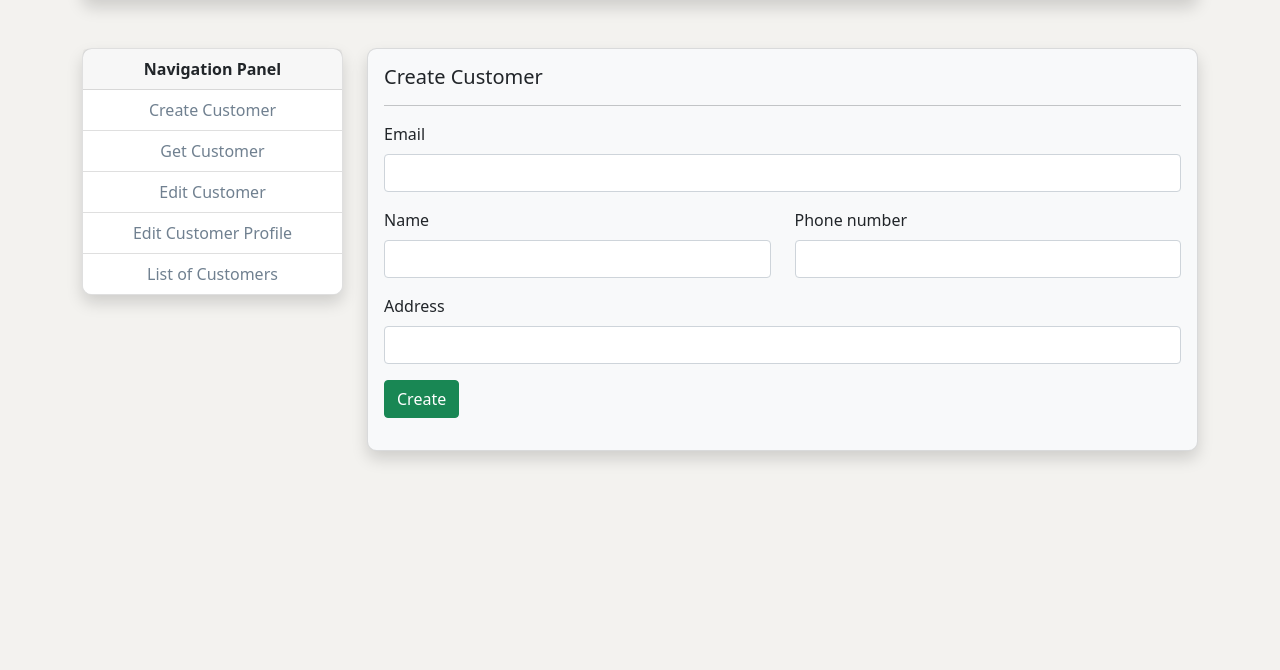
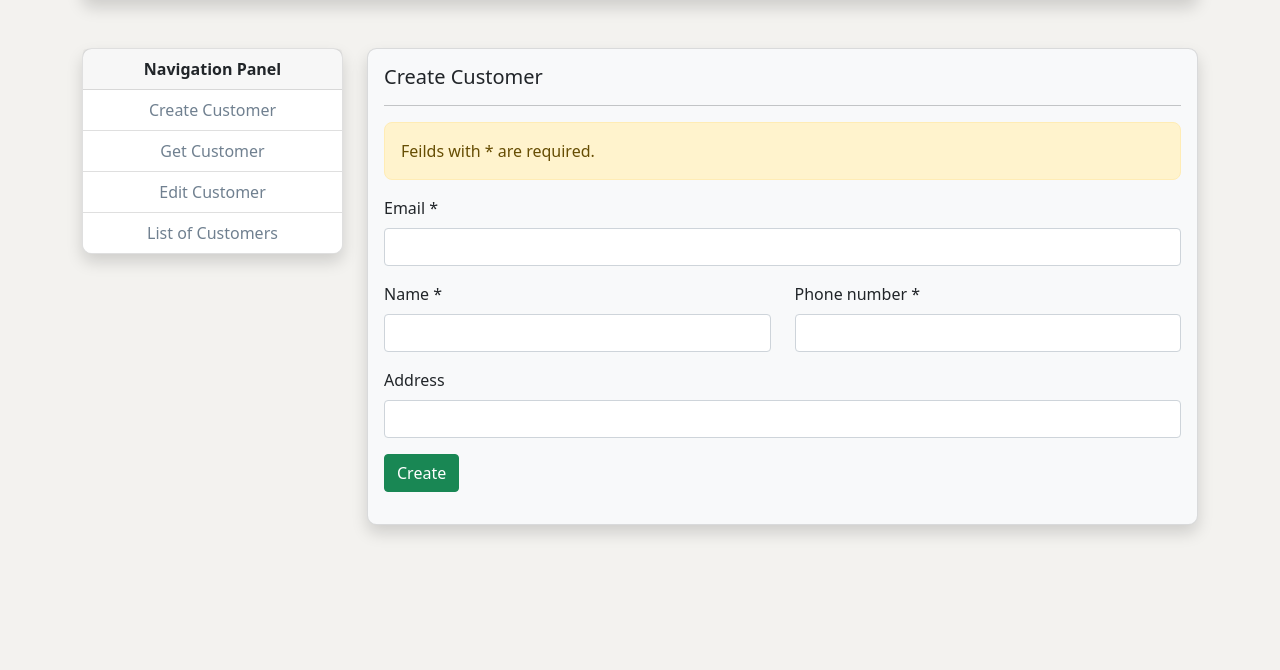
Before and after one commit to mahdi-darvish/Car-Insurance-System-UML, a Django app: page /customer/add in a window 1280 px wide. Shown: the part 138-808 px from the top of the page. Run offline with Django 4.2, Linux system fonts and the light colour scheme.

Commit message:
add messages and validation

```diff
--- a/car_insurance/main/static/css/style.css
+++ b/car_insurance/main/static/css/style.css
@@ -28,3 +28,7 @@ a {
 .active{
   border-radius: 0.5rem!important;
 }
+
+.alert{
+  border-radius: 0.5rem!important;
+}
--- /dev/null
+++ b/car_insurance/main/static/js/main.js
@@ -0,0 +1,20 @@
+// Example starter JavaScript for disabling form submissions if there are invalid fields
+(function () {
+    'use strict'
+
+    // Fetch all the forms we want to apply custom Bootstrap validation styles to
+    var forms = document.querySelectorAll('.needs-validation')
+
+    // Loop over them and prevent submission
+    Array.prototype.slice.call(forms)
+      .forEach(function (form) {
+        form.addEventListener('submit', function (event) {
+          if (!form.checkValidity()) {
+            event.preventDefault()
+            event.stopPropagation()
+          }
+
+          form.classList.add('was-validated')
+        }, false)
+      })
+  })()
--- a/car_insurance/main/templates/Customer/create.html
+++ b/car_insurance/main/templates/Customer/create.html
@@ -1,31 +1,45 @@
 {% extends 'Customer/index.html' %}
 
 {% block customerCreate %}
+
 <div class="card bg-light mb-3">
     <div class="card-body">
       <h5 class="card-title">Create Customer</h5>
       <hr />
-      <form action='/customer/add' method='POST'>
+      <div class="alert alert-warning" role="alert">
+        Feilds with * are required.
+      </div>
+      <form class="needs-validation" novalidate action='/customer/add' method='POST'>
         {% csrf_token %}
         <div class="col-md-12 mb-3">
-          <label for="Eamil" class="form-label">Email</label>
-          <input type="email" class="form-control" name="email" />
+          <label for="Eamil" class="form-label">Email *</label>
+          <input type="email" class="form-control" name="email" required />
+          <div class="invalid-feedback">
+            Please Enter the Email Address.
+          </div>
         </div>
         <div class="row mb-3">
           <div class="col-md-6">
-            <label for="name" class="form-label">Name</label>
+            <label for="name" class="form-label">Name *</label>
             <input
               type="text"
               class="form-control"
               name="name"
               aria-describedby="name"
+              required
             />
+            <div class="invalid-feedback">
+              Please Enter Customer Name.
+            </div>
           </div>
           <div class="col-md-6">
             <label for="phone" class="form-label"
-              >Phone number</label
+              >Phone number *</label
             >
-            <input type="number" class="form-control" name="phone" />
+            <input type="number" class="form-control" name="phone" required />
+            <div class="invalid-feedback">
+              Please Enter Phone Number.
+            </div>
           </div>
         </div>
         <div class="col-md-12 mb-3">
@@ -34,6 +48,16 @@
         </div>
         <button type="submit" class="btn btn-success">Create</button>
       </form>
+      {% if error %}
+      <div class="alert alert-danger" role="alert">
+        {{error}}
+      </div>
+      {% endif %}
+      {% if success %}
+      <div class="alert alert-success" role="alert">
+        {{success}}
+      </div>
+      {% endif %}
     </div>
   </div>
   {% endblock %}
--- a/car_insurance/main/templates/Customer/index.html
+++ b/car_insurance/main/templates/Customer/index.html
@@ -4,19 +4,19 @@
   <div class="card text-center">
     <div class="card-header fw-bold">Navigation Panel</div>
     <ul class="list-group list-group-flush">
-      <li class="list-group-item">
+      <li class="list-group-item list-group-item-action">
         <a href="/customer/add">Create Customer</a>
       </li>
-      <li class="list-group-item">
+      <li class="list-group-item list-group-item-action">
         <a href="/customer/get">Get Customer</a>
       </li>
-      <li class="list-group-item">
+      <li class="list-group-item list-group-item-action">
         <a href="/customer/edit">Edit Customer</a>
       </li>
-      <li class="list-group-item">
+      <!-- <li class="list-group-item list-group-item-action">
         <a href="/customer/editProfile">Edit Customer Profile</a>
-      </li>
-      <li class="list-group-item">
+      </li> -->
+      <li class="list-group-item list-group-item-action">
         <a href="/customer/list">List of Customers</a>
       </li>
     </ul>
--- a/car_insurance/main/views.py
+++ b/car_insurance/main/views.py
@@ -1,10 +1,7 @@
 from django.shortcuts import render, redirect
-from django.http import HttpResponse
-from main import models
 from main.Classes.Cusotmer import Customer
 from main.Classes.Car import Car
 from .models import Car_table
-
 
 
 # Customer
@@ -13,7 +10,7 @@ from .models import Car_table
 def addCustomer(request):
     error = ''
     success = ''
-    if request.method=="POST":
+    if request.method == "POST":
         email = request.POST.get('email')
         address = request.POST.get('address')
         name = request.POST.get('name')
@@ -24,7 +21,7 @@ def addCustomer(request):
             error = 'Email already in use.'
         else:
             success = 'Customer, {}, successfully added.'.format(name)
-    return render(request, 'Customer/create.html', {'error':error, 'success':success})
+    return render(request, 'Customer/create.html', {'error': error, 'success': success})
 
 
 def editCustomer(request):
@@ -32,15 +29,16 @@ def editCustomer(request):
     success = ''
     prompt = ''
     cust_id = None
-    if request.method=="GET":
+    if request.method == "GET":
         cust_id = request.GET.get('CustomerID')
         cust = Customer.get(cust_id)
+        print(cust)
         if not cust:
             error = 'Customer ID not found'
         else:
             success = cust[0]
 
-    if request.method=="POST":
+    if request.method == "POST":
         cust_id = request.POST.get('CustomerID')
         email = request.POST.get('email')
         address = request.POST.get('address')
@@ -51,14 +49,13 @@ def editCustomer(request):
         cust = Customer(address, name, email, phone)
         cust.update(cust_id)
         prompt = 'Customer number {}, successfully updated.'.format(cust_id)
-    return render(request, 'Customer/edit.html', {'error':error, 'success':success, 'prompt': prompt})
-
+    return render(request, 'Customer/edit.html', {'error': error, 'success': success, 'prompt': prompt})
 
 
 def getCustomer(request):
     error = ''
     success = ''
-    if request.method=="POST":
+    if request.method == "POST":
         cust_id = request.POST.get('CustomerID')
         cust = Customer.get(cust_id)
         if not cust:
@@ -66,7 +63,7 @@ def getCustomer(request):
         else:
             success = cust
 
-    return render(request, 'Customer/get.html', {'error':error, 'success':success})
+    return render(request, 'Customer/get.html', {'error': error, 'success': success})
 
 
 def listCustomers(request):
@@ -79,7 +76,7 @@ def addCar(request):
     error = ''
     success = ''
     cust_list = Customer.list()
-    if request.method=="POST":
+    if request.method == "POST":
         customer_id = request.POST.get('customerID')
         engine_number = request.POST.get('engine_number')
         model = request.POST.get('model')
@@ -91,7 +88,7 @@ def addCar(request):
         else:
             success = 'Car, {}, successfully added.'.format(engine_number)
 
-    return render(request, 'Car/create.html', {'error':error, 'success':success, 'cust_list': cust_list})
+    return render(request, 'Car/create.html', {'error': error, 'success': success, 'cust_list': cust_list})
 
 
 def editCar(request):
@@ -99,7 +96,7 @@ def editCar(request):
     success = ''
     prompt = ''
     engine_number = None
-    if request.method=="GET":
+    if request.method == "GET":
         engine_number = request.GET.get('engine_number')
         car = Car.get(engine_number)
         if not car:
@@ -107,24 +104,25 @@ def editCar(request):
         else:
             success = car[0]
 
-    if request.method=="POST":
+    if request.method == "POST":
         engine_number = request.POST.get('engineNum')
         model = request.POST.get('model')
         manufacture_year = request.POST.get('yearOfManufacture')
 
         car = Car(engine_number, model, manufacture_year)
         car.edit(engine_number)
-        prompt = 'Car with Engine number {}, successfully updated.'.format(engine_number)
+        prompt = 'Car with Engine number {}, successfully updated.'.format(
+            engine_number)
     print(success)
     print(error)
     print(prompt)
-    return render(request, 'Car/edit.html', {'error':error, 'success':success, 'prompt': prompt})
+    return render(request, 'Car/edit.html', {'error': error, 'success': success, 'prompt': prompt})
 
 
 def getCar(request):
     error = ''
     success = ''
-    if request.method=="POST":
+    if request.method == "POST":
         engine_number = request.POST.get('engine_number')
         car = Car.get(engine_number)
         if not car:
@@ -133,7 +131,7 @@ def getCar(request):
             success = car
     print(error)
     print(success)
-    return render(request, 'Car/get.html', {'error':error, 'success':success})
+    return render(request, 'Car/get.html', {'error': error, 'success': success})
 
 
 def listCars(request):
@@ -145,7 +143,7 @@ def listCars(request):
 def deleteCar(request):
     error = ''
     success = ''
-    if request.method=="POST":
+    if request.method == "POST":
         engine_number = request.POST.get('engine_number')
         car = Car.delete(engine_number)
         if car:
@@ -163,7 +161,7 @@ def deleteCar(request):
 def addPolicy_cust(request):
     error = ''
     success = ''
-    if request.method=="POST":
+    if request.method == "POST":
         cust_id = request.POST.get('CustomerID')
         customer = Customer.get(cust_id)
         if not customer:
@@ -173,9 +171,10 @@ def addPolicy_cust(request):
 
     return render(request, 'insurance/create.html', {})
 
+
 def addPolicy_car(request, customer_id):
     cars = Car_table.objects.filter(customer_id=customer_id)
-    if request.method=="POST":
+    if request.method == "POST":
         customer_id = request.POST.get('customerID')
         engine_number = request.POST.get('cars')
         price = request.POST.get('price')
```
Also changed, not shown: car_insurance/main/templates/Car/index.html (+5 -5 lines), car_insurance/main/templates/Customer/edit.html (+24 -5 lines), car_insurance/main/templates/Customer/get.html (+24 -5 lines), car_insurance/main/templates/insurance/index.html (+5 -5 lines).
